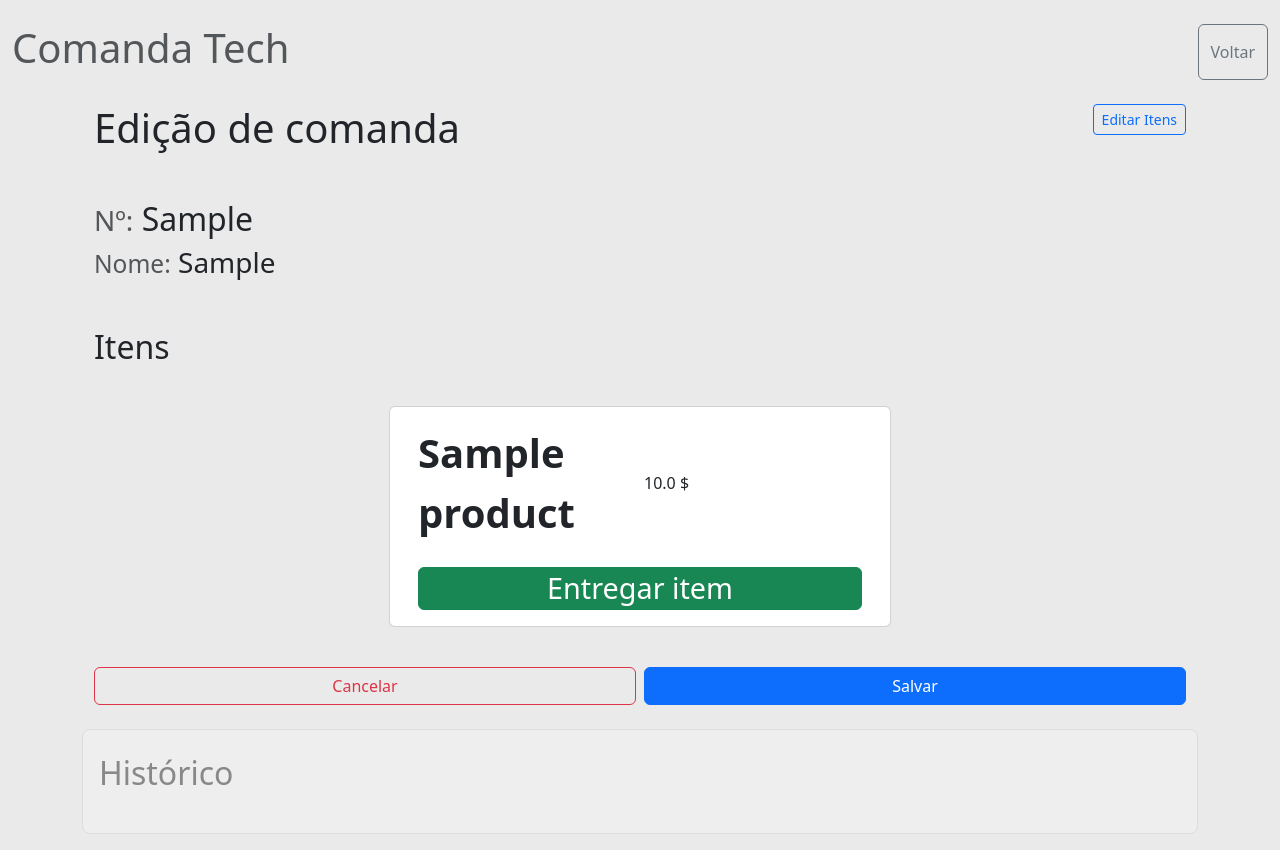
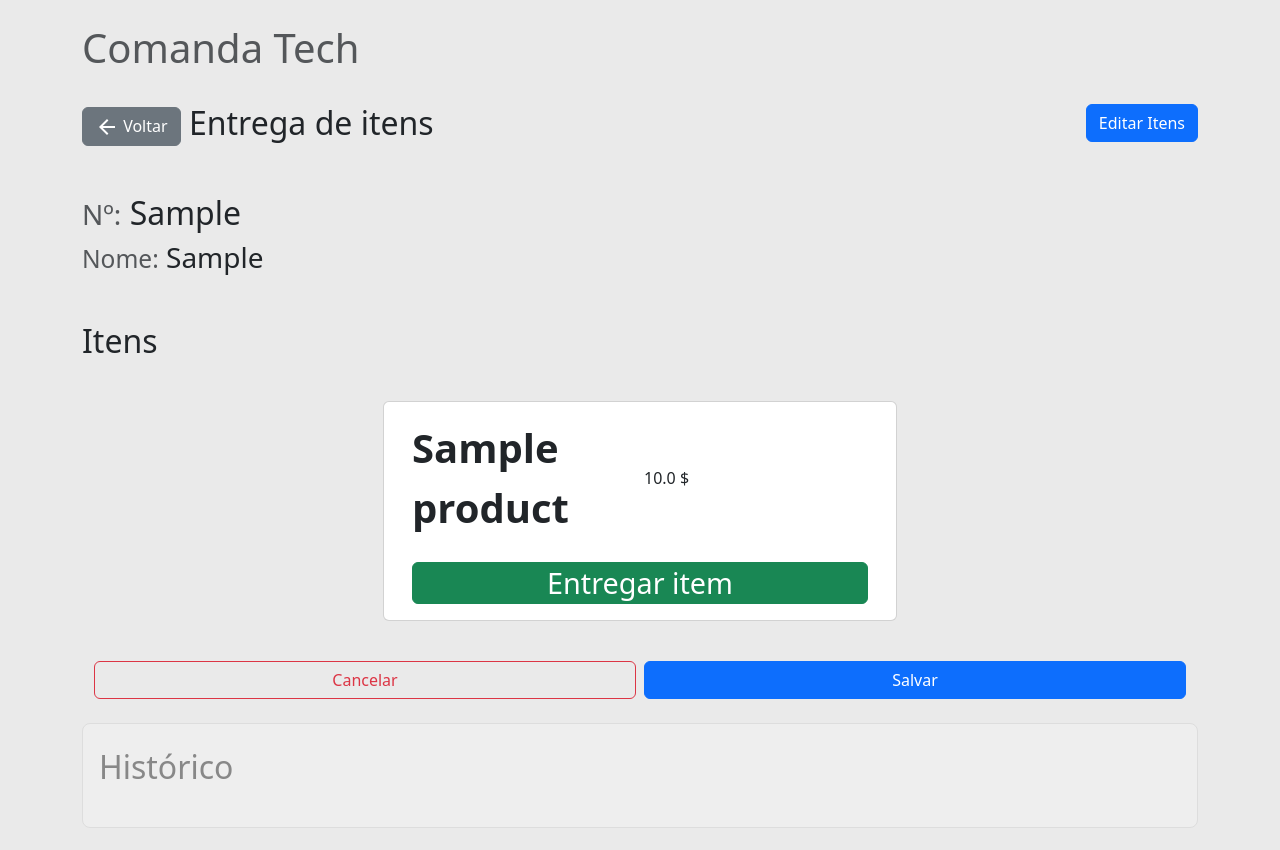
Before and after one commit to bruflor/comanda_tech, a Django app: a page that uses ct_apps/orders/templates/main.html in a window 1280 px wide. After the commit the page ends 828 px from the top, so only its background shows below. Run offline with Django 4.2, Linux system fonts and the light colour scheme; tables that the repository leaves empty hold one stand-in row (values such as "Sample post"); some libraries are stand-ins or nearby versions.

Commit message:
Fixing elements position

```diff
--- a/ct_apps/orders/templates/main.html
+++ b/ct_apps/orders/templates/main.html
@@ -15,13 +15,17 @@
 <body style="background: #eaeaea">
 
 
-<div class="container-fluid mt-4 d-flex justify-content-between mb-4">
-    <h1 class="text-muted">Comanda Tech</h1>
-    <button onclick="window.history.back()" class="btn btn-small btn-outline-secondary">Voltar</button>
+<div class="container mt-4 d-flex justify-content-between mb-4">
+    <h1 class="text-muted d-flex justify-context-start gap-3">
+        Comanda Tech
+    </h1>
 </div>
 
-{% block body %}
-{% endblock body %}
+<div class="container">
+    {% block body %}
+    {% endblock body %}
+</div>
+
 
 </body>
 </html>
--- a/ct_apps/orders/templates/orders/sales_order/edit/staff_editing.html
+++ b/ct_apps/orders/templates/orders/sales_order/edit/staff_editing.html
@@ -7,20 +7,28 @@
 
 {% block body %}
     <script src="{% static "js/order_static.js" %}"></script>
-    <div class="container">
     <form method="post" action="{% url "orders:detail_retrieve" reference=order_sale.reference is_editing=True %}">
         {% csrf_token %}
-            <div class="container-fluid d-flex justify-content-between">
-                <h1 class="mb-5">Edição de comanda</h1>
+        <div class="d-flex justify-content-between">
+            <h2 class="mb-5">
+                <a href="/orders/" class="btn btn-small btn-secondary">
+                    <svg xmlns="http://www.w3.org/2000/svg" height="24px" viewBox="0 -960 960 960" width="24px"
+                         fill="#fff">
+                        <path d="m313-440 224 224-57 56-320-320 320-320 57 56-224 224h487v80H313Z"/>
+                    </svg>
+                    Voltar
+                </a>
+                Entrega de itens
+            </h2>
             <a href="{% url "orders:detail_editing_order" reference=order_sale.reference is_editing=True is_sales=True %}"
-                   class="btn btn-outline-primary btn-sm h-100">Editar Itens</a>
+               class="btn btn-primary h-100">Editar Itens</a>
         </div>
-            <div class="mb-4 container-fluid">
+        <div class="mb-4">
             <h2><small class="text-muted">Nº:</small> {{ order_sale.reference }}</h2>
             <h3><small class="text-muted">Nome:</small> {{ order_sale.consumer }}</h3>
         </div>
 
-            <div class="container-fluid">
+        <div>
             <h2 class="mt-5 mb-4">Itens</h2>
             <ul class="row p-2">
                 {% for order in purchased_items %}
@@ -81,7 +89,5 @@
                 {% endfor %}
             </ul>
         </div>
-    </div>
     </form>
-    </div>
 {% endblock body %}
```
Also changed, not shown: ct_apps/orders/templates/orders/roles/staff.html (+2 -24 lines), ct_apps/orders/templates/orders/sales_order/edit/sales_editing.html (+11 -5 lines). Lines whose indentation alone changed are shown as unchanged.
